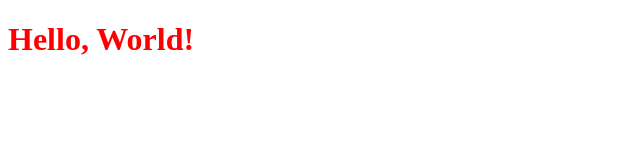
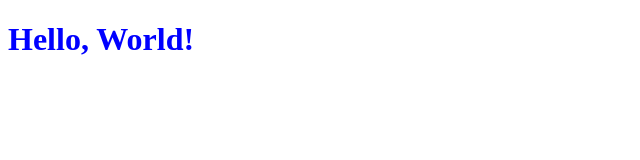
Before and after one commit to maykicn/hello-world, a plain HTML site: page index.html in a window 1280 px wide. Shown: the whole page, without its empty margins (0-640 px from the left). Drawn offline with Linux system fonts and the light colour scheme.

Commit message:
Update index.html

```diff
--- a/index.html
+++ b/index.html
@@ -4,6 +4,6 @@
     <title>Hello World</title>
 </head>
 <body>
-    <h1 style="color:red">Hello, World!</h1>
+    <h1 style="color:blue">Hello, World!</h1>
 </body>
 </html>
```
